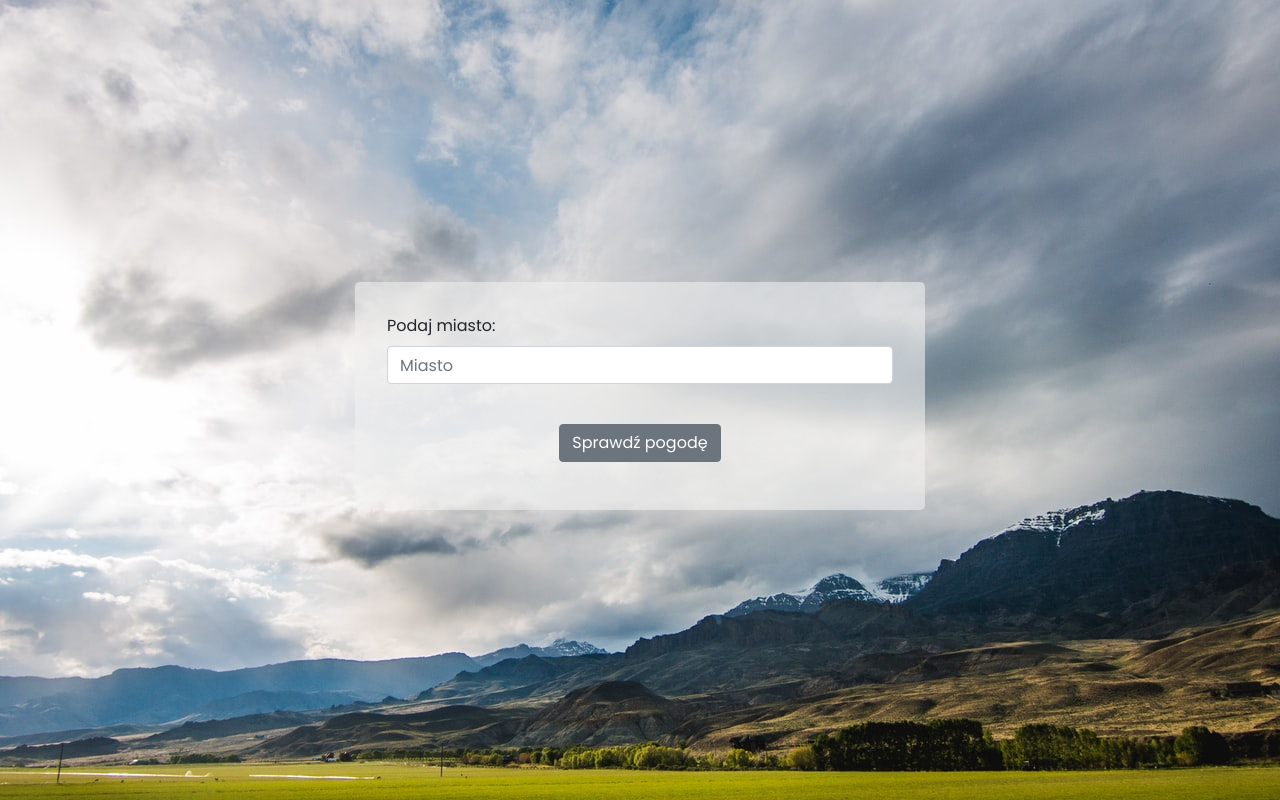
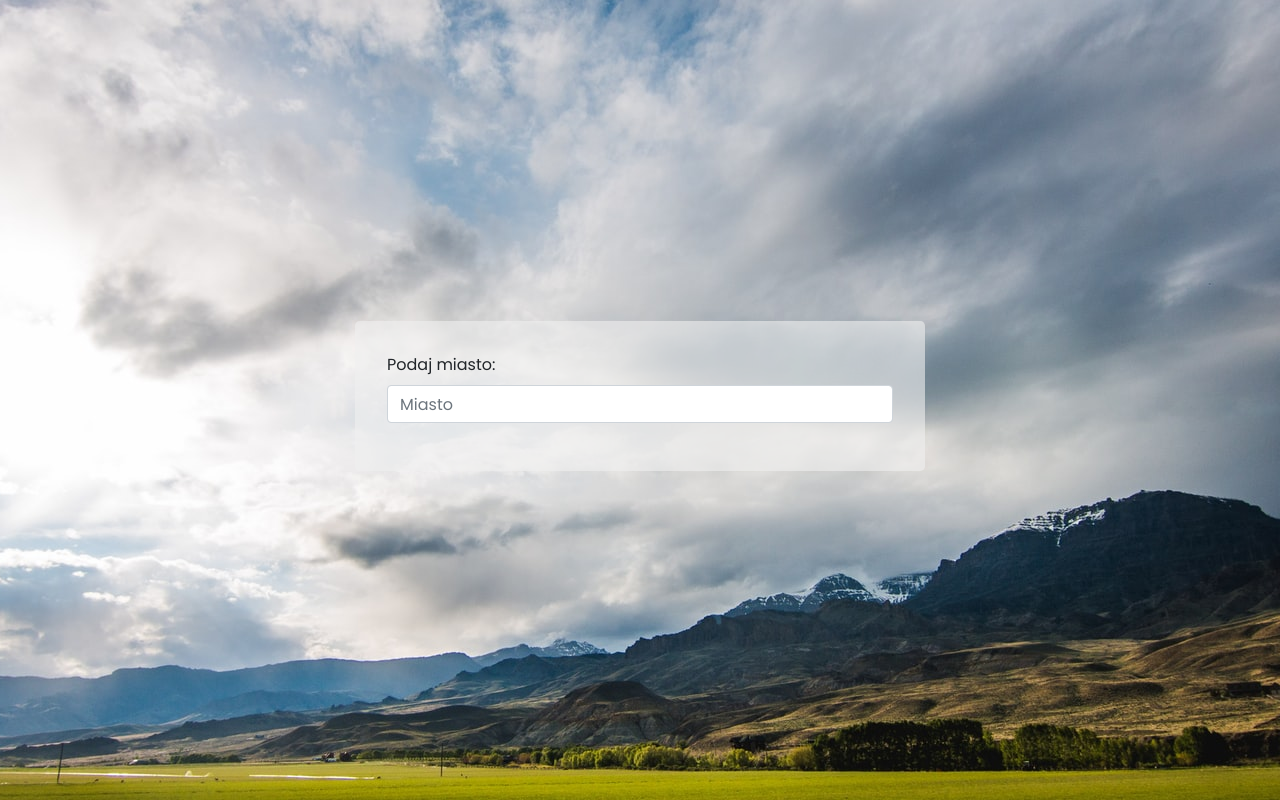
Before and after one commit to mczekajski/angular-weather-app, an Angular app: page / in a window 1280 px wide. Built offline with nearby package versions, Linux system fonts and the light colour scheme.

Commit message:
Fix wrong city behaviour

```diff
--- a/src/app/weather-card/weather-card.component.html
+++ b/src/app/weather-card/weather-card.component.html
@@ -10,24 +10,16 @@
             class="form-control"
             id="city"
             placeholder="Miasto"
-            (input)="city = $event.target.value"
+            (change)="getWeather($event)"
+            (keydown)="handleKeyDown($event)"
             required
           />
         </div>
 
-        <div class="form-group text-center">
-          <button
-            type="button"
-            class="btn btn-secondary mt-4"
-            (click)="getWeather($event)"
-          >
-            Sprawdź pogodę
-          </button>
-        </div>
       </form>
     </div>
 
-    <div *ngIf="weatherDescription.length" class="jumbotron">
+    <div *ngIf="city.length" class="jumbotron">
       <div>
         <h1>{{ city }}</h1>
         <div class="row align-items-center">
--- a/src/app/weather-card/weather-card.component.ts
+++ b/src/app/weather-card/weather-card.component.ts
@@ -19,16 +19,26 @@ export class WeatherCardComponent implements OnInit {
 
   ngOnInit(): void {}
 
+  handleKeyDown(event: any) {
+    if (event.key === 'Enter') {
+      event.preventDefault();
+      this.getWeather(event);
+    }
+  }
+
   getWeather(event: any) {
-    event.preventDefault();
-    this.weather.getWeatherData(this.city).subscribe((data) => {
-      console.log(data);
+    this.weather.getWeatherData(event.target.value).subscribe((data) => {
+      if (data.results.cod === 200) {
+        this.city = data.results.name;
         this.iconUrl = `http://openweathermap.org/img/wn/${data.results.weather[0].icon}@2x.png`;
         this.weatherDescription = data.results.weather[0].description;
         this.temperature = data.results.main.temp;
         this.feels_like = data.results.main.feels_like;
         this.humidity = data.results.main.humidity;
         this.pressure = data.results.main.pressure;
+      } else {
+        this.city = '';
+      }
     });
   }
 }
--- a/src/app/weather.service.ts
+++ b/src/app/weather.service.ts
@@ -3,6 +3,8 @@ import { HttpClient } from '@angular/common/http';
 
 interface WeatherResponse {
   results: {
+    name: string;
+    cod: number;
     weather: [
       {
         id: number;
```
Lines whose indentation alone changed are shown as unchanged.
